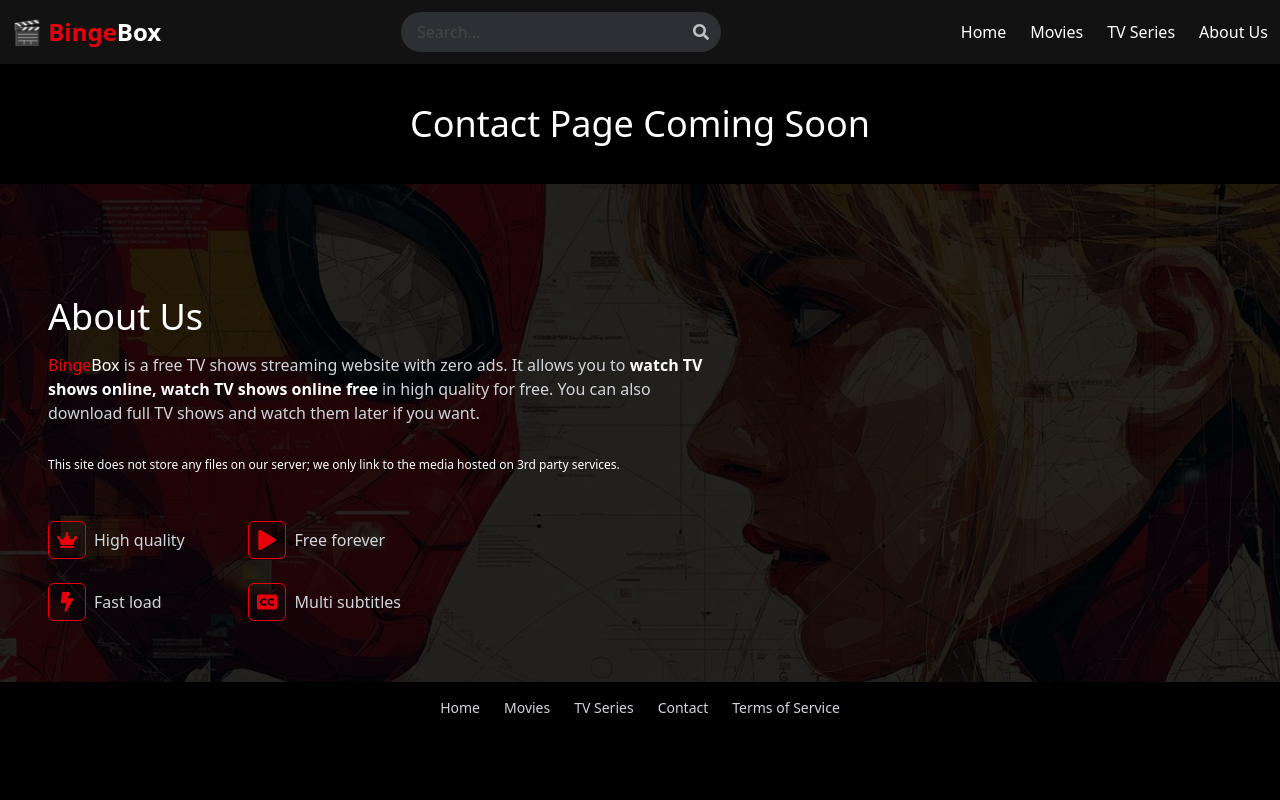
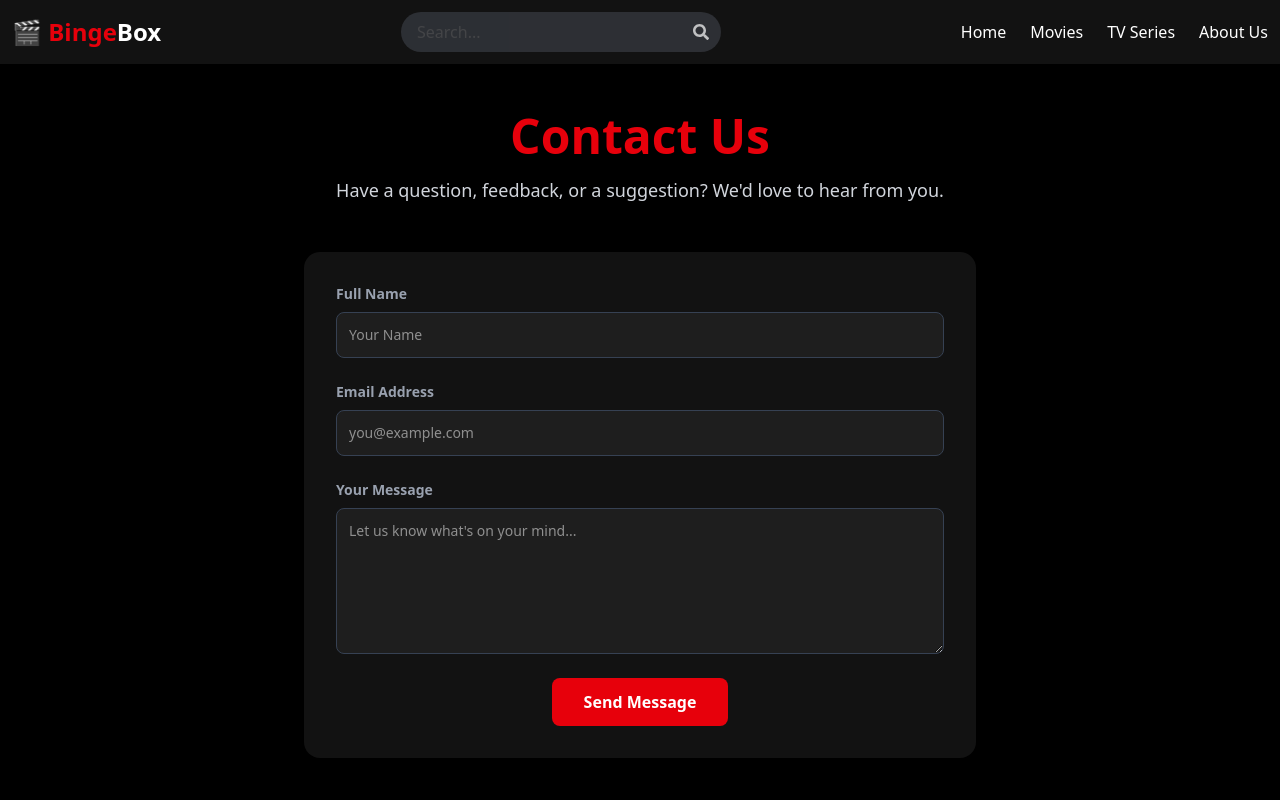
Before and after one commit to abhijeetanand628/Binge-Box-React, a React (Vite) app: page /contact in a window 1280 px wide. Shown: the top 800 px of the page. Built offline with nearby package versions, Linux system fonts and the light colour scheme; no server answers.

Commit message:
Made Contact Us Page and made the scrolling part's behavious smooth

```diff
--- a/src/App.jsx
+++ b/src/App.jsx
@@ -1,5 +1,5 @@
 import './App.css';
-import { useRef, useState, useEffect } from 'react';
+import { useRef, useState, useEffect, use } from 'react';
 import { Routes, Route } from 'react-router-dom';
 import Header from './components/Header';
 import Footer from './components/Footer';
@@ -51,6 +51,7 @@ function App() {
     aboutRef.current?.scrollIntoView({ behavior: 'smooth' })
   };
 
+
   return (
     <>
     <div ref={homeRef}>
@@ -70,7 +71,12 @@ function App() {
     </main>
 
     <div ref={aboutRef}>
-      <Footer onHomeClick={scrollToHome} />
+      <Footer
+      onHomeClick={scrollToHome}
+      onMoviesClick={scrollToHome}
+      onTVSeriesClick={scrollToHome}
+      onContactClick={scrollToHome}
+      />
     </div>
     </>
   )
--- a/src/components/Footer.jsx
+++ b/src/components/Footer.jsx
@@ -2,7 +2,7 @@ import spidermanImg from '../assets/spiderman.jpg';
 import { FaCrown, FaBolt, FaPlay, FaClosedCaptioning } from 'react-icons/fa';
 import { Link } from 'react-router-dom';
 
-function Footer({ onHomeClick }) {
+function Footer({ onHomeClick, onMoviesClick, onTVSeriesClick, onContactClick }) {
   return (
     <div className='relative h-[700px] sm:h-[550px] overflow-hidden'>
       <img
@@ -57,9 +57,17 @@ function Footer({ onHomeClick }) {
           onClick={onHomeClick}
           >Home</Link>
           </li>
-          <li><Link to="/movies" className='hover:text-red-600 cursor-pointer'>Movies</Link></li>
-          <li><Link to="/series" className='hover:text-red-600 cursor-pointer'>TV Series</Link></li>
-          <li><Link to="/contact" className='hover:text-red-600 cursor-pointer'>Contact</Link></li>
+          <li><Link to="/movies" className='hover:text-red-600 cursor-pointer'
+          onClick={onMoviesClick}
+          >Movies</Link>
+          </li>
+          <li><Link to="/series" className='hover:text-red-600 cursor-pointer'
+          onClick={onTVSeriesClick}
+          >TV Series</Link>
+          </li>
+          <li><Link to="/contact" className='hover:text-red-600 cursor-pointer'
+          onClick={onContactClick}
+          >Contact</Link></li>
           <li className='hover:text-red-600 cursor-pointer'>Terms of Service</li>
         </ul>
       </div>
--- a/src/pages/Contact.jsx
+++ b/src/pages/Contact.jsx
@@ -1,7 +1,76 @@
-import React from 'react'
+import React, { useEffect } from 'react';
 
 function Contact() {
-  return <h1 className="text-white text-4xl text-center p-10">Contact Page Coming Soon</h1>;
+
+  useEffect(() => {
+    window.scrollTo(0, 0)
+  }, [])
+
+  return (
+    <div className="bg-black text-white min-h-screen w-full flex justify-center py-12 px-4 sm:px-6 lg:px-8">
+      <div className="w-full max-w-2xl">
+        <div className="text-center">
+          <h1 className="text-4xl sm:text-5xl font-bold text-red-600 mb-4">Contact Us</h1>
+          <p className="text-lg text-gray-300">
+            Have a question, feedback, or a suggestion? We'd love to hear from you.
+          </p>
+        </div>
+
+        <form className="mt-12 bg-[#121212] p-8 rounded-2xl shadow-lg space-y-6">
+          <div>
+            <label htmlFor="name" className="block text-sm font-semibold text-gray-400 mb-2">
+              Full Name
+            </label>
+            <input
+              type="text"
+              name="name"
+              id="name"
+              className="bg-[#1e1e1e] border border-gray-700 text-white text-sm rounded-lg focus:ring-red-500 focus:border-red-500 block w-full p-3"
+              placeholder="Your Name"
+              required
+            />
+          </div>
+
+          <div>
+            <label htmlFor="email" className="block text-sm font-semibold text-gray-400 mb-2">
+              Email Address
+            </label>
+            <input
+              type="email"
+              name="email"
+              id="email"
+              className="bg-[#1e1e1e] border border-gray-700 text-white text-sm rounded-lg focus:ring-red-500 focus:border-red-500 block w-full p-3"
+              placeholder="you@example.com"
+              required
+            />
+          </div>
+
+          <div>
+            <label htmlFor="message" className="block text-sm font-semibold text-gray-400 mb-2">
+              Your Message
+            </label>
+            <textarea
+              name="message"
+              id="message"
+              rows="6"
+              className="bg-[#1e1e1e] border border-gray-700 text-white text-sm rounded-lg focus:ring-red-500 focus:border-red-500 block w-full p-3"
+              placeholder="Let us know what's on your mind..."
+              required
+            ></textarea>
+          </div>
+
+          <div className="text-center">
+            <button
+              type="submit"
+              className="w-full sm:w-auto bg-red-600 hover:bg-red-700 text-white font-bold py-3 px-8 rounded-lg transition duration-300 ease-in-out transform hover:scale-105"
+            >
+              Send Message
+            </button>
+          </div>
+        </form>
+      </div>
+    </div>
+  );
 }
 
-export default Contact
+export default Contact;
```
